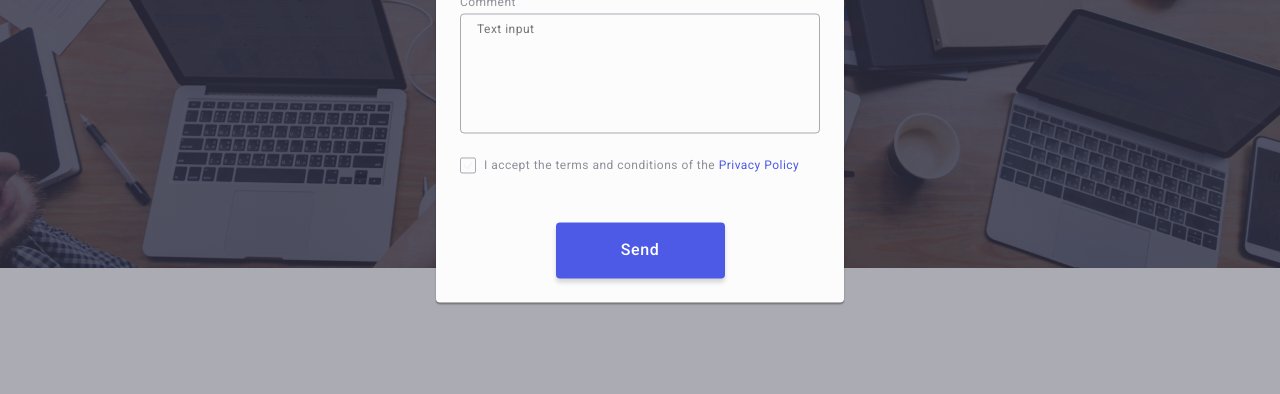
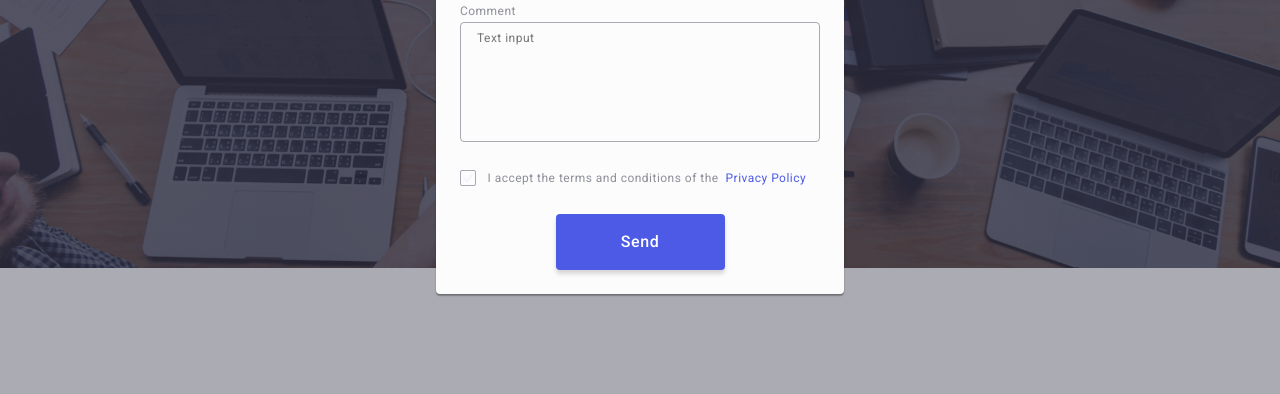
Before and after one commit to UMP42-anomaly/goit-markup-hw-05, a plain HTML site: page index.html in a window 1280 px wide. Shown: the part 406-800 px from the top of the page. Drawn offline with nearby package versions, Linux system fonts and the light colour scheme.

Commit message:
Another correction

```diff
--- a/css/styles.css
+++ b/css/styles.css
@@ -815,8 +815,6 @@ button:hover {
   font-weight: 400;
   line-height: 1.17; /* 116.667% */
   letter-spacing: 0.04em;
-  display: flex;
-  align-items: baseline;
   margin-bottom: 24px;
 }
 
```
